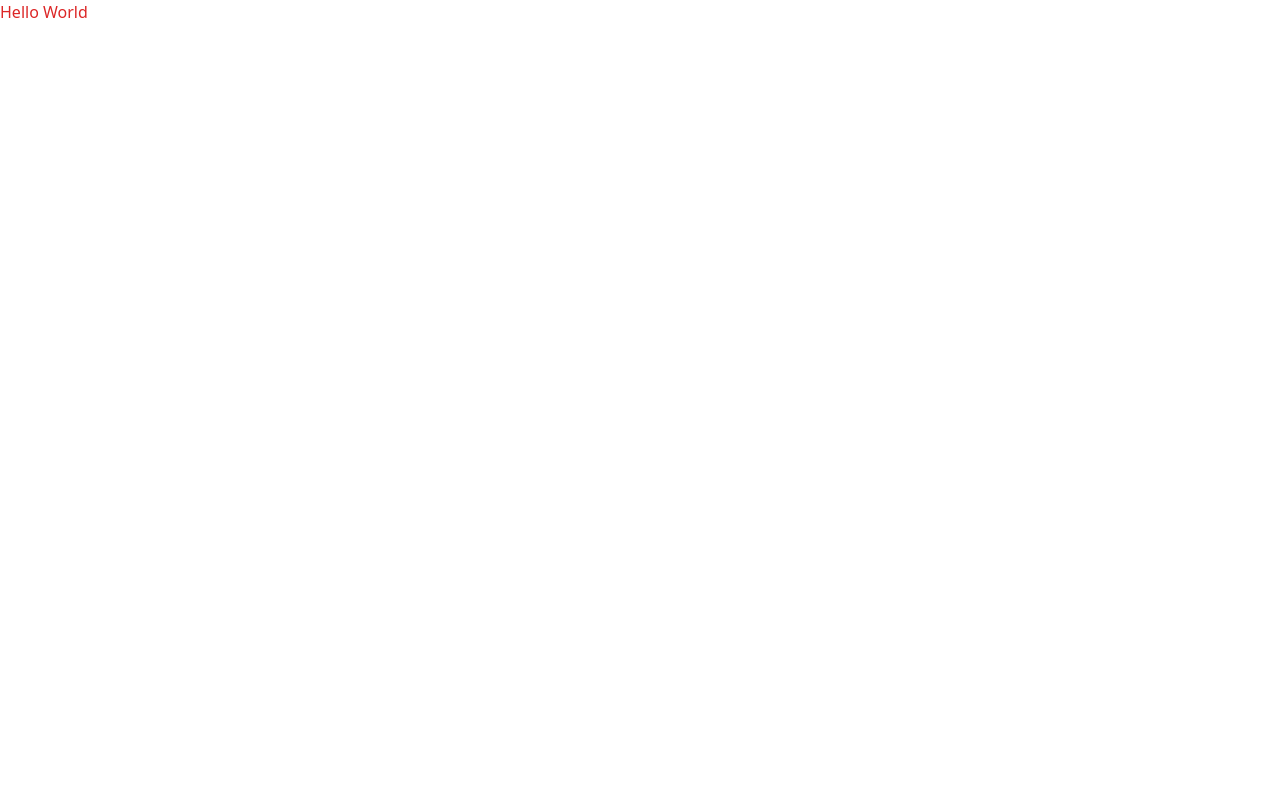
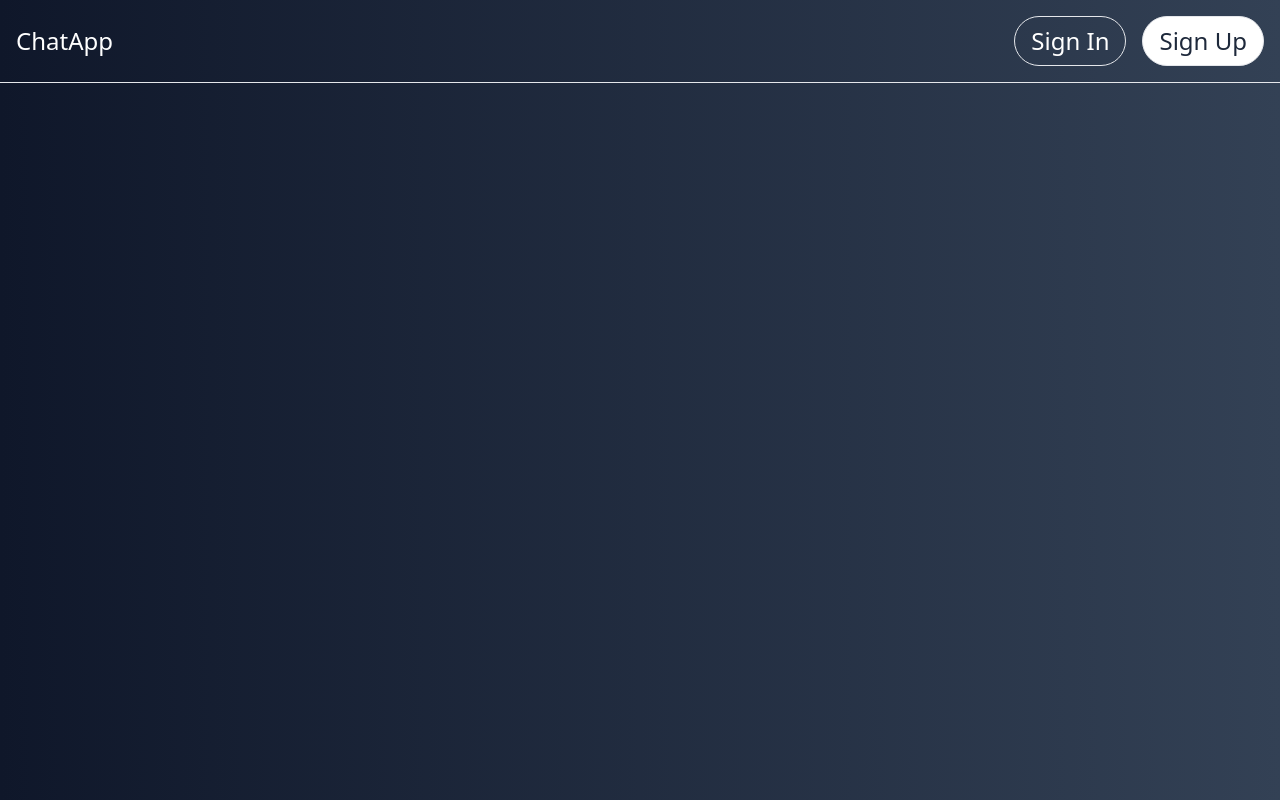
Before and after one commit to DominikJn/Firebase-Chatting-App, a React (Vite) app: page / in a window 1280 px wide. Built offline with nearby package versions, Linux system fonts and the light colour scheme.

Commit message:
feat: create Header component

```diff
--- a/src/App.tsx
+++ b/src/App.tsx
@@ -1,8 +1,11 @@
 import React from "react"
+import Header from "./components/Header"
 
 const App: React.FC = () => {
   return (
-    <div className="text-red-600">Hello World</div>
+    <div className="bg-gradient-to-r from-slate-900 to-slate-700 h-screen w-screen">
+      <Header />
+    </div>
   )
 }
 
--- /dev/null
+++ b/src/components/Header.tsx
@@ -0,0 +1,19 @@
+import React from "react";
+
+const Header: React.FC = () => {
+  return (
+    <header className="p-4 border-solid border-b text-white text-2xl flex justify-between items-center">
+      <div>ChatApp</div>
+      <div className="flex gap-4">
+        <button className="border-solid border rounded-full py-2 px-4">
+          Sign In
+        </button>
+        <button className="border-solid border rounded-full py-2 px-4 bg-white text-slate-800">
+          Sign Up
+        </button>
+      </div>
+    </header>
+  );
+};
+
+export default Header;
```
